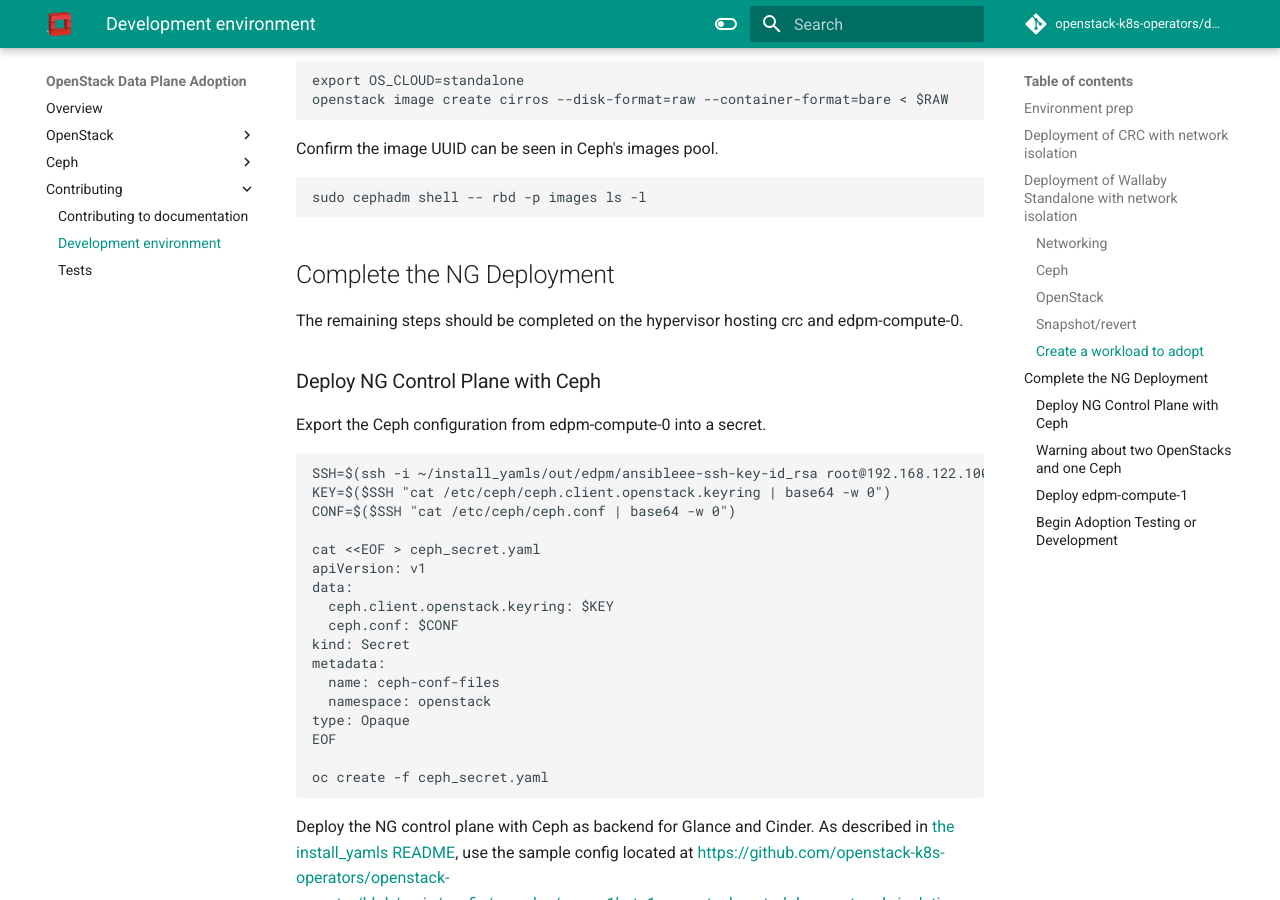
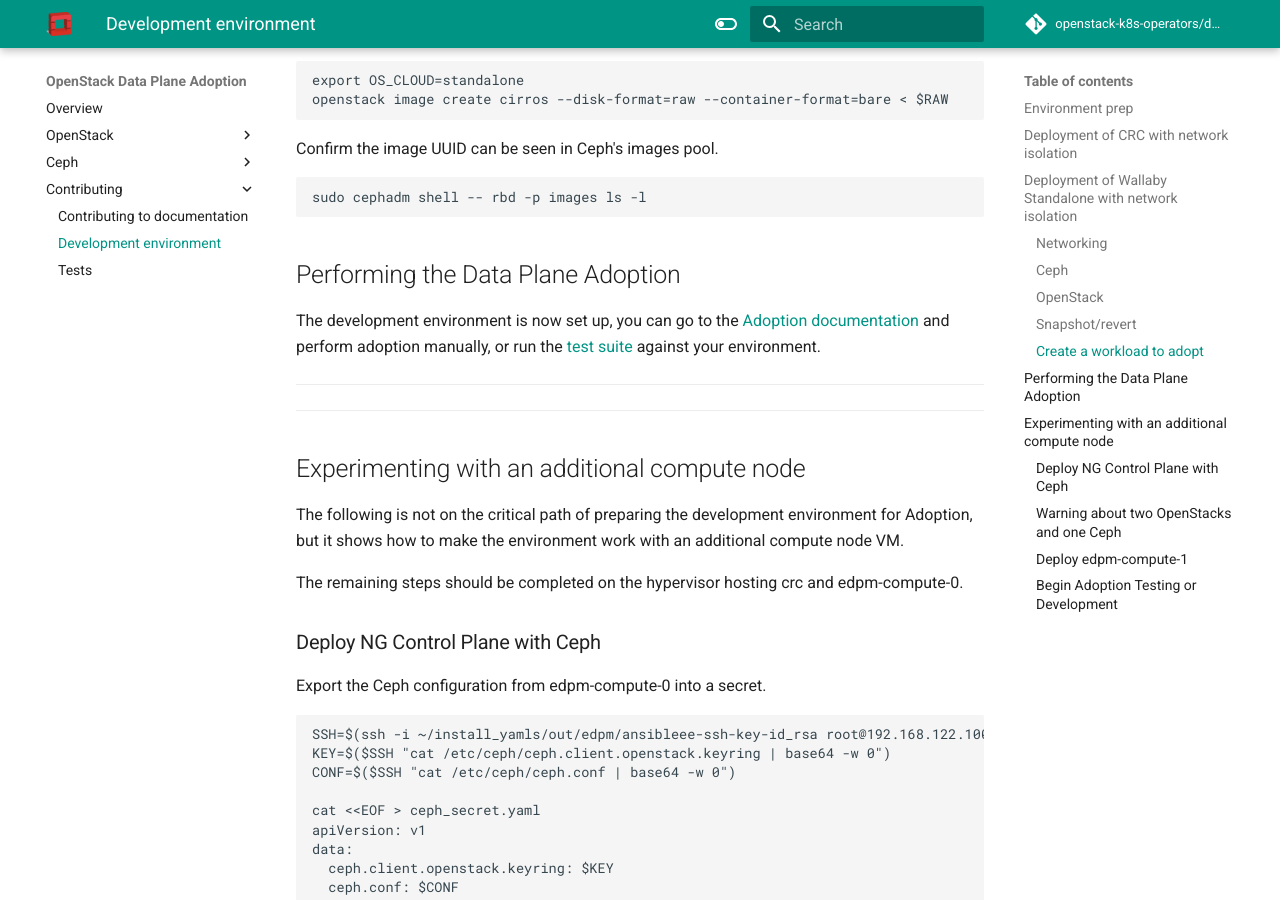
Before and after one commit to openstack-k8s-operators/data-plane-adoption, an MkDocs documentation site: the page built from docs/contributing/development_environment.md, in a window 1280 px wide and 900 px high, scrolled down 7841 px. Built offline with MkDocs 1.6.1 and Material for MkDocs 9.7.7, drawn with Linux system fonts in a browser that asks for light colours; comment, search, counter and statistics services are not loaded; the version menu is left out.

Commit message:
Clarify what's the critical path of dev env setup
vs. what is extra with an additional Compute node.

````diff
--- a/docs/contributing/development_environment.md
+++ b/docs/contributing/development_environment.md
@@ -408,7 +408,23 @@
 sudo cephadm shell -- rbd -p images ls -l
 ```
 
-## Complete the NG Deployment
+## Performing the Data Plane Adoption
+
+The development environment is now set up, you can go to the [Adoption
+documentation](https://openstack-k8s-operators.github.io/data-plane-adoption/)
+and perform adoption manually, or run the [test
+suite](https://openstack-k8s-operators.github.io/data-plane-adoption/contributing/tests/)
+against your environment.
+
+----
+
+----
+
+## Experimenting with an additional compute node
+
+The following is not on the critical path of preparing the development
+environment for Adoption, but it shows how to make the environment
+work with an additional compute node VM.
 
 The remaining steps should be completed on the hypervisor hosting crc
 and edpm-compute-0.
````
